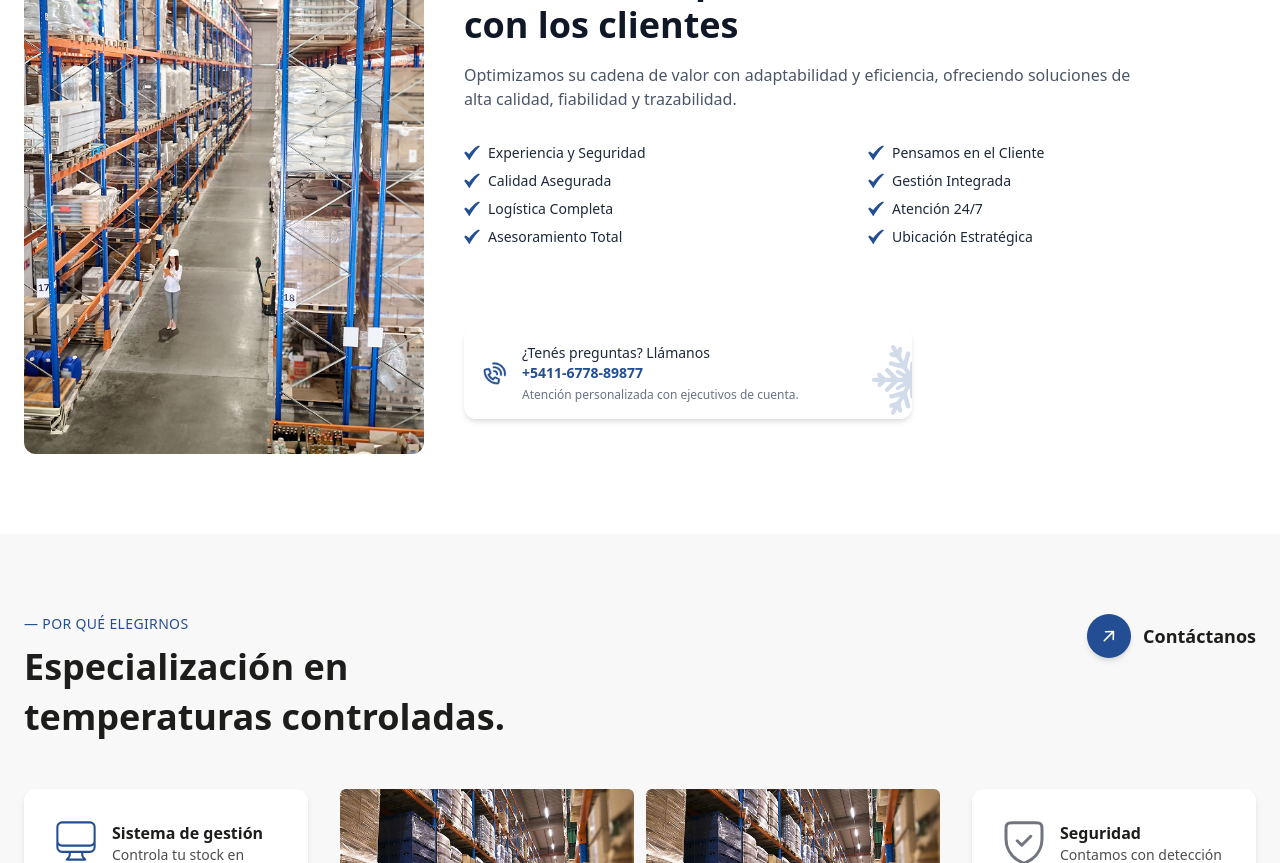
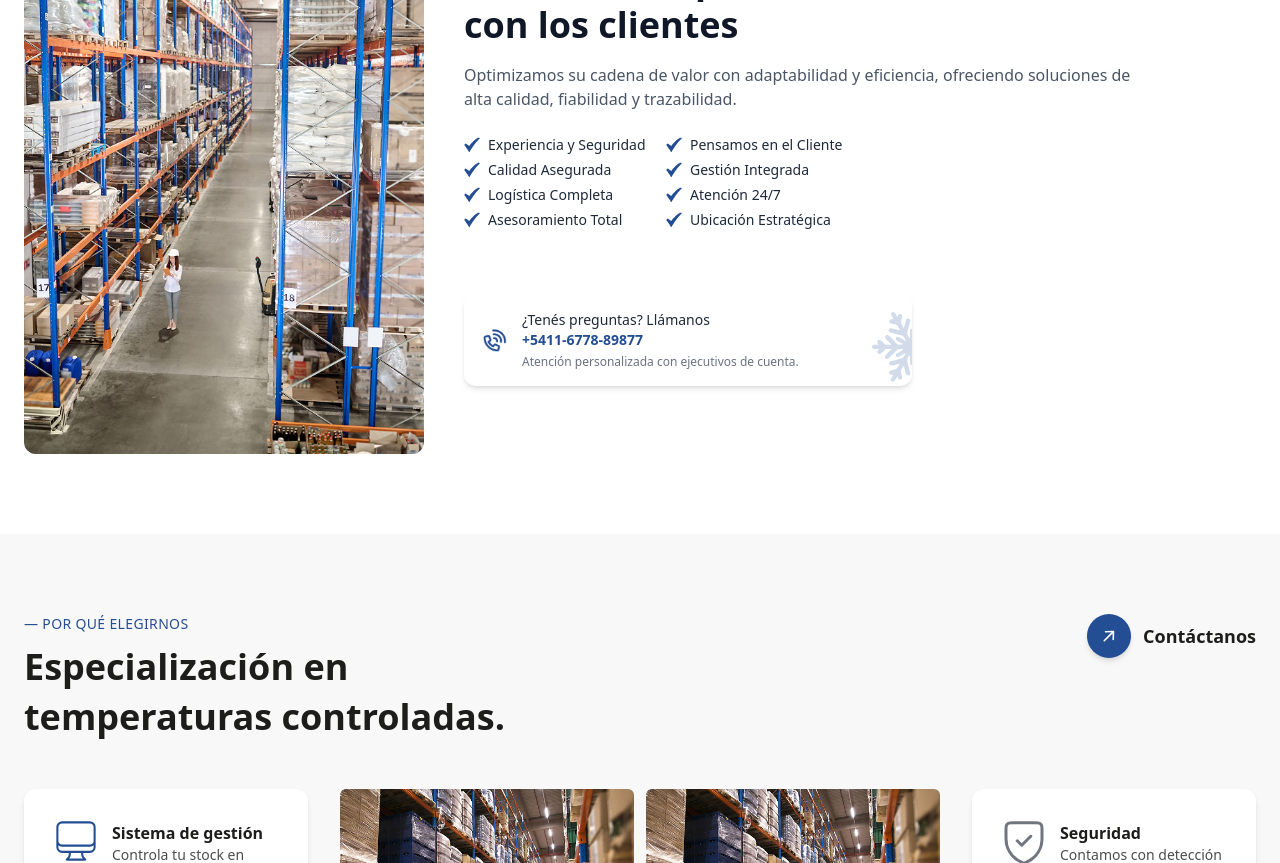
Before and after one commit to stephandenis/blogistics, a Next.js app: page / in a window 1280 px wide. Shown: the part 3680-4543 px from the top of the page. Built offline with nearby package versions, Linux system fonts and the light colour scheme.

Commit message:
Limit div width

```diff
--- a/app/components/AboutDesktop.js
+++ b/app/components/AboutDesktop.js
@@ -26,13 +26,13 @@ export default function AboutDesktop() {
             Nuestro compromiso <br /> con los clientes
           </h2>
 
-          <p className='text-base text-gray-600 mb-8 max-w-2xl'>
+          <p className='text-base text-gray-600 mb-6 max-w-2xl'>
             Optimizamos su cadena de valor con adaptabilidad y eficiencia,
             ofreciendo soluciones de alta calidad, fiabilidad y trazabilidad.
           </p>
 
-          {/* Lista en 2 columnas */}
-          <div className='grid grid-cols-1 sm:grid-cols-2 gap-x-4 gap-y-2 text-sm text-gray-800'>
+          {/* Lista en 2 columnas ajustada */}
+          <div className='grid grid-cols-1 sm:grid-cols-2 gap-x-[8px] gap-y-[5px] w-1/2 text-sm text-gray-800'>
             {[
               "Experiencia y Seguridad",
               "Pensamos en el Cliente",
@@ -51,7 +51,7 @@ export default function AboutDesktop() {
           </div>
 
           {/* Card de contacto */}
-          <div className='relative bg-white rounded-xl shadow-md p-4 w-full max-w-md flex items-center gap-3 mt-20'>
+          <div className='relative bg-white rounded-xl shadow-md p-4 w-full max-w-md flex items-center gap-3 mt-16'>
             <Image src='/telefono.png' alt='Teléfono' width={30} height={30} />
             <div className='text-sm'>
               <p className='text-gray-800'>¿Tenés preguntas? Llámanos</p>
```
